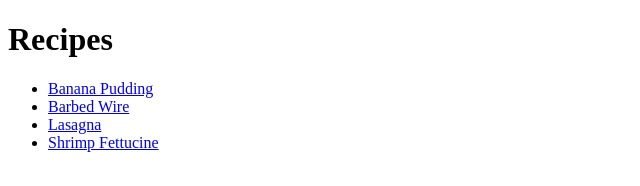
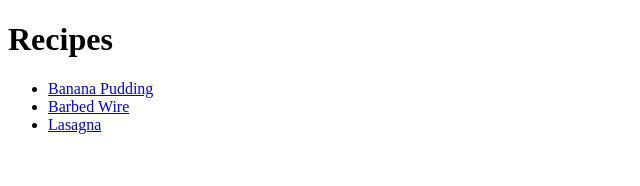
Before and after one commit to bonanoman/recipes, a plain HTML site: page index.html in a window 1280 px wide. Shown: the whole page, without its empty margins (0-640 px from the left). Drawn offline with Linux system fonts and the light colour scheme.

Commit message:
<same as last commit>

```diff
--- a/index.html
+++ b/index.html
@@ -11,7 +11,7 @@
             <li><a href="./recipes/banana-pudding.html" target="_blank" rel="noopener noreferrer">Banana Pudding</a></li>
             <li><a href="./recipes/barbed-wire.html" target="_blank" rel="noopener noreferrer">Barbed Wire</a></li>
             <li><a href="./recipes/lasagna.html" target="_blank" rel="noopener noreferrer">Lasagna</a></li>
-            <li><a href="./recipes/shrimp-fettucine.html" target="_blank" rel="noopener noreferrer">Shrimp Fettucine</a></li>
         </ul>
     </body>
 </html>
+<!-- bonanoman.github.io/recipes -->
```
